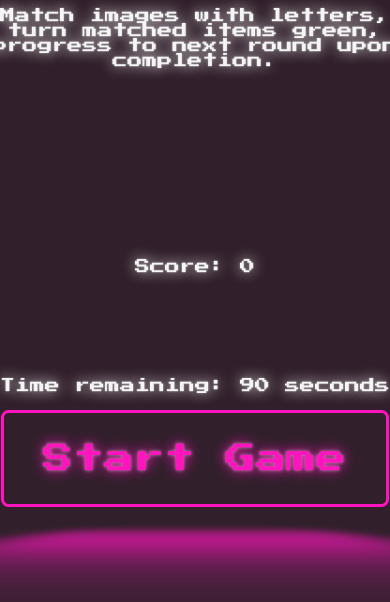
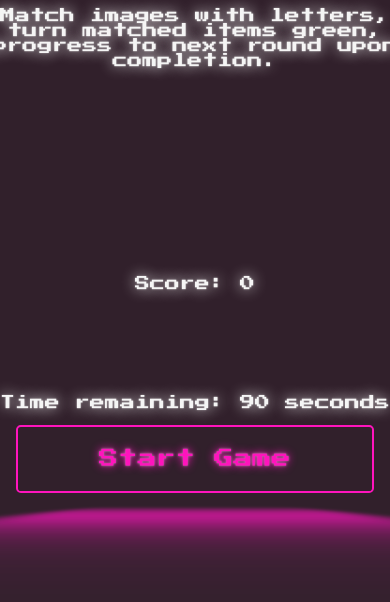
Before and after one commit to Omicron69/BritishFingerSpellingAI, a website: page View/level1.html in a window 390 px wide. Shown: the part 242-844 px from the top of the page. Drawn offline with Linux system fonts and the light colour scheme; a web font is replaced by a local one.

Commit message:
Match Level 1 mobile start button to desktop

```diff
--- a/View/css/matching.css
+++ b/View/css/matching.css
@@ -351,3 +351,15 @@
 #timer {
     margin-bottom: 10px;
 }
+
+@media (max-width: 768px) {
+    #start-button {
+        width: min(92vw, 24rem);
+        min-height: 4.25rem;
+        font-size: 1.2rem;
+        padding: 1rem 1.25rem;
+        display: inline-flex;
+        align-items: center;
+        justify-content: center;
+    }
+}
```
